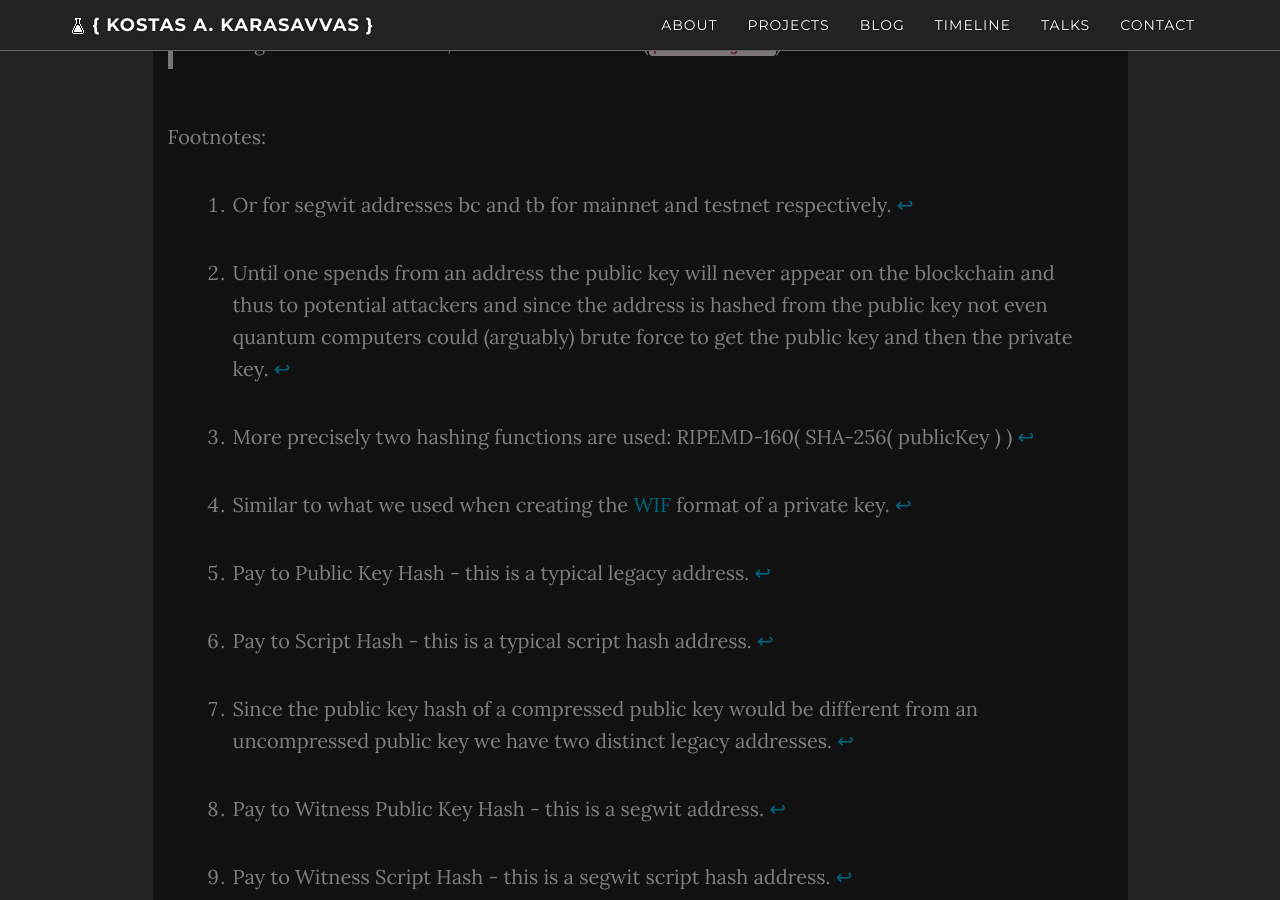
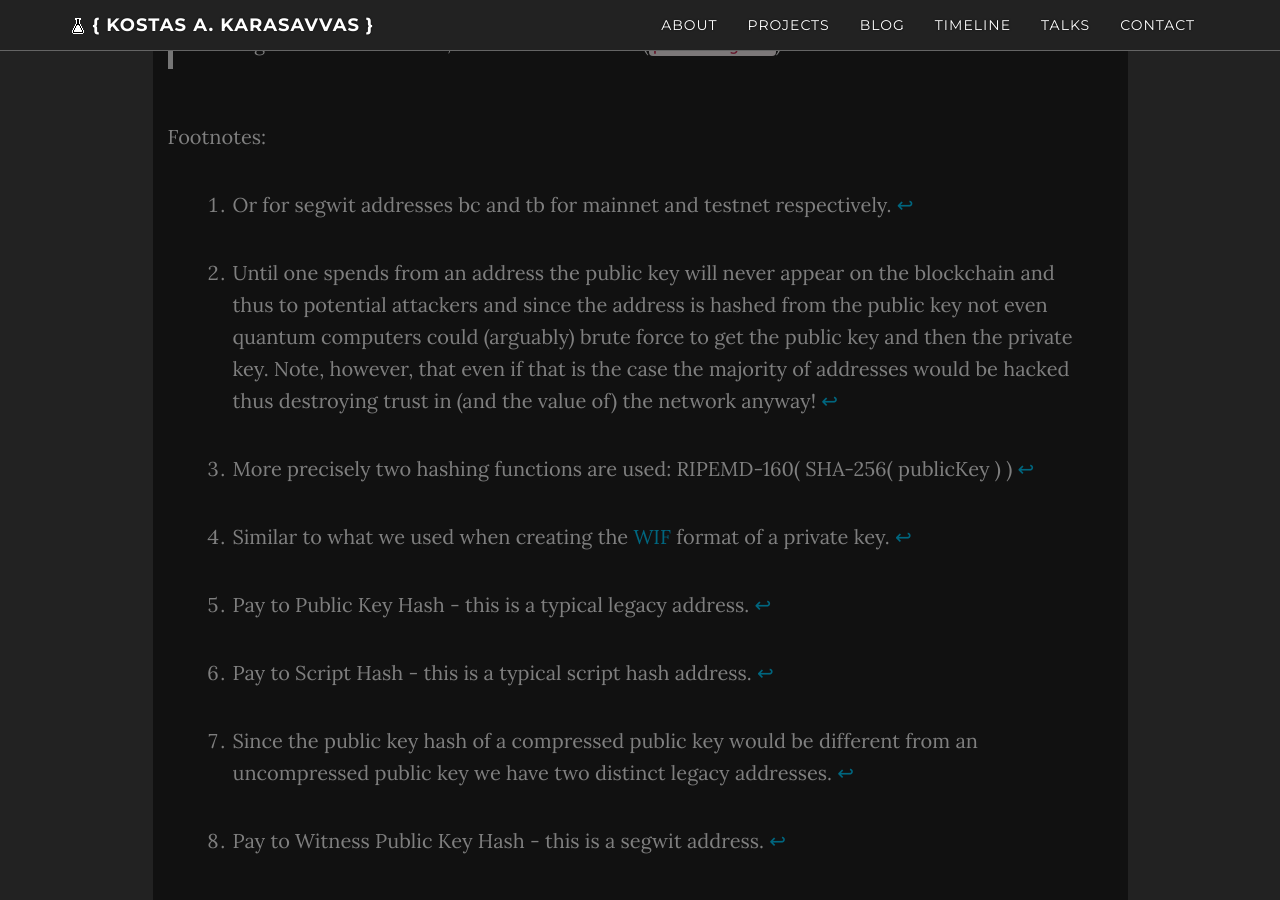
Before and after one commit to karask/karask.github.io, a Jekyll site: the page built from _posts/2020-04-21-bitcoin-addresses.md, in a window 1280 px wide and 900 px high, scrolled down 4057 px. Built offline with Jekyll 4.4.1, drawn with Linux system fonts in a browser that asks for light colours; nearby versions of some CDN libraries; comment, search, counter and statistics services are not loaded; a style sheet for code colours, icons or effects is not loaded; some of the changed text lies outside the part shown.

Commit message:
added comment on quantum resistance and its validity as an argument for PKH addresses

```diff
--- a/_posts/2020-04-21-bitcoin-addresses.md
+++ b/_posts/2020-04-21-bitcoin-addresses.md
@@ -112,7 +112,7 @@ Effectively you could nest or wrap a segwit address into a P2SH address. As alre
 Footnotes:
 
 [^1]: Or for segwit addresses bc and tb for mainnet and testnet respectively.
-[^2]: Until one spends from an address the public key will never appear on the blockchain and thus to potential attackers and since the address is hashed from the public key not even quantum computers could (arguably) brute force to get the public key and then the private key.
+[^2]: Until one spends from an address the public key will never appear on the blockchain and thus to potential attackers and since the address is hashed from the public key not even quantum computers could (arguably) brute force to get the public key and then the private key. Note, however, that even if that is the case the majority of addresses would be hacked thus destroying trust in (and the value of) the network anyway!
 [^3]: More precisely two hashing functions are used: RIPEMD-160( SHA-256( publicKey ) )
 [^4]: Similar to what we used when creating the [WIF](/bitcoin/2020/03/16/bitcoin-private-keys.html) format of a private key.
 [^5]: Pay to Public Key Hash - this is a typical legacy address.
```
Also changed, not shown: other parts of _posts/2020-04-21-bitcoin-addresses.md (+1 -1 lines).
